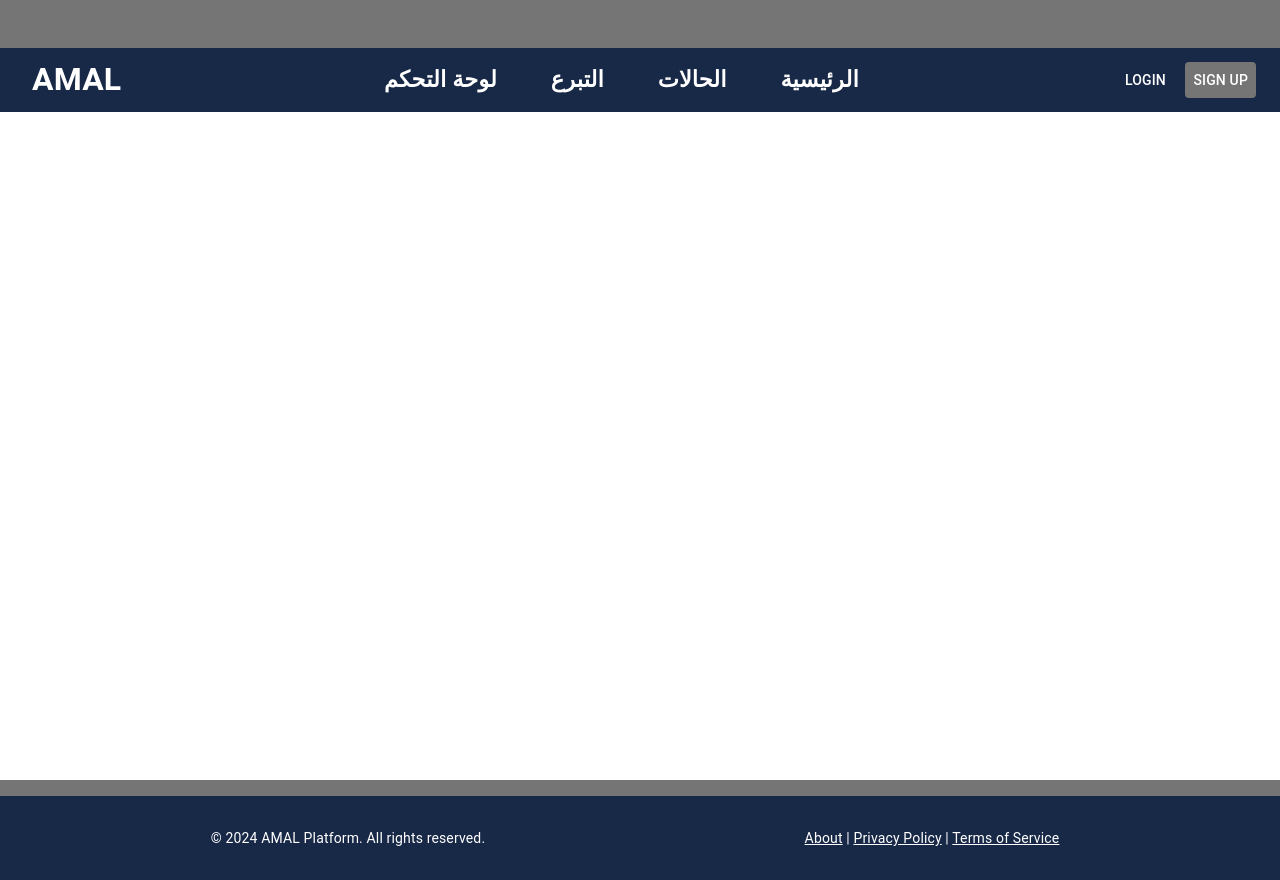
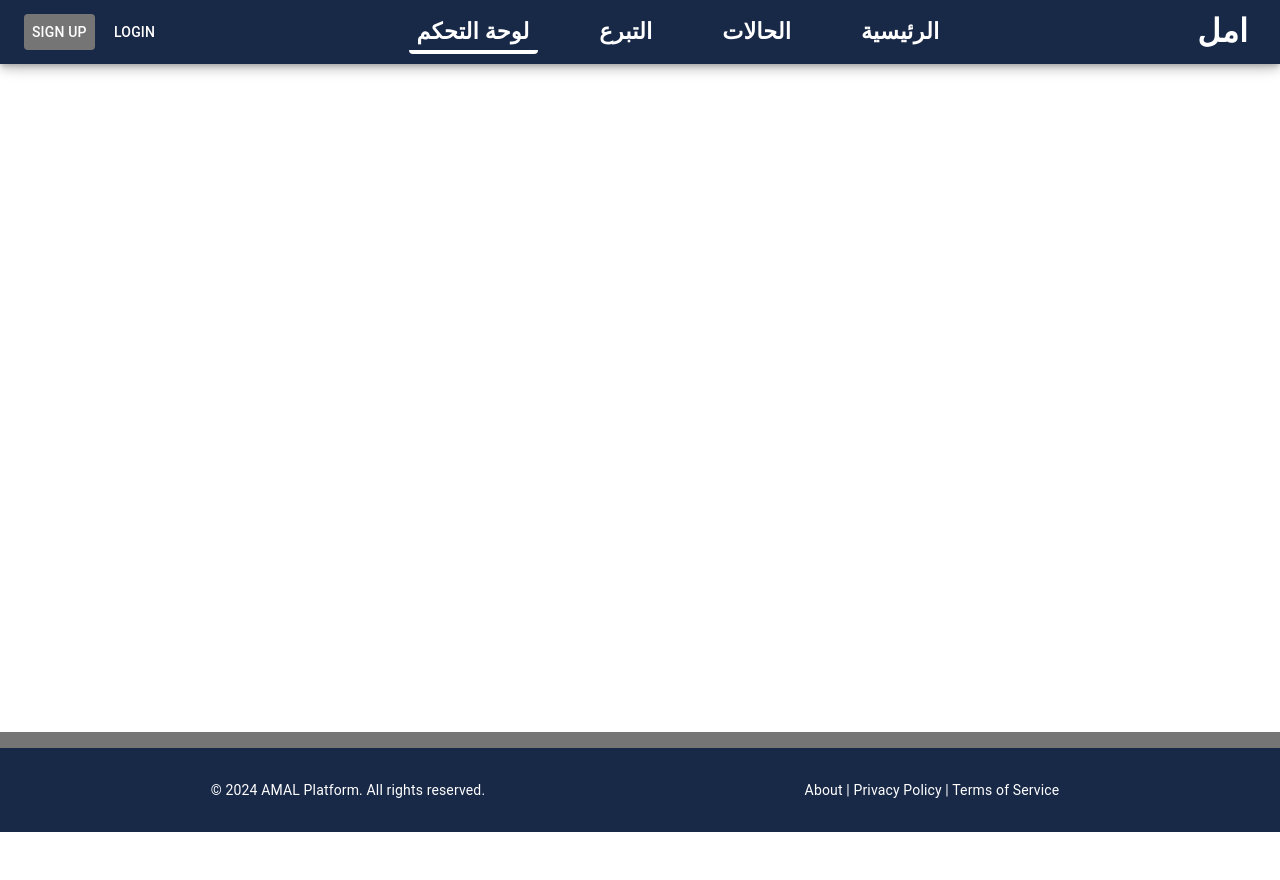
Before and after one commit to husseinzahran7/Front-end-Forijat, a React (Vite) app: page /dashboard in a window 1280 px wide. After the commit the page ends 832 px from the top, so only its background shows below. Built offline with nearby package versions, Linux system fonts and the light colour scheme.

Commit message:
navbar updated arabic web done

```diff
--- a/src/components/Footer.jsx
+++ b/src/components/Footer.jsx
@@ -26,17 +26,17 @@ function Footer() {
               </Typography>
             </Grid>
 
-            <Grid item xs={12} sm={6} md={6}>
-              <Typography variant="body2" align="center">
-                <Link color="inherit" href="/about">
+            <Grid item xs={12} sm={6} md={6} >
+              <Typography variant="body2" align="center" >
+                <Link color="inherit" href="/about" sx={{textDecoration: 'none'}}>
                   About
                 </Link>
                 {' | '}
-                <Link color="inherit" href="/privacy">
+                <Link color="inherit" href="/privacy" sx={{textDecoration: 'none'}}>
                   Privacy Policy
                 </Link>
                 {' | '}
-                <Link color="inherit" href="/terms">
+                <Link color="inherit" href="/terms" sx={{textDecoration: 'none'}}>
                   Terms of Service
                 </Link>
               </Typography>
--- a/src/components/Layout.jsx
+++ b/src/components/Layout.jsx
@@ -10,7 +10,7 @@ function Layout({ children }) {
 
     <Box
 
-    sx={{mt:{xs:10,md:10},mb:0, display: 'flex', flexDirection: 'column', minHeight: '100vh',minWidth: '80vw',
+    sx={{mt:{xs:4,md:4},mb:0, display: 'flex', flexDirection: 'column', minHeight: '100vh',minWidth: '80vw',
     // border: '1px solid red'
      }}>
       <Box>
--- a/src/components/NavBar.jsx
+++ b/src/components/NavBar.jsx
@@ -12,8 +12,9 @@ import {
   ListItemText,
   Container,
 } from "@mui/material";
-import { Link as RouterLink } from "react-router-dom";
+import { Link as RouterLink, useLocation } from "react-router-dom";
 import MenuIcon from "@mui/icons-material/Menu";
+import ArrowBackIosNewIcon from "@mui/icons-material/ArrowBackIosNew";
 
 // const navItems = [
 //   { title: "Home", path: "/" },
@@ -23,10 +24,12 @@ import MenuIcon from "@mui/icons-material/Menu";
 // ];
 
 const navItems = [
-  { title: "الرئيسية ", path: "/" }, // Home in Arabic
-  { title: "الحالات ", path: "/cases" }, // Cases in Arabic
-  { title: "التبرع ", path: "/donate" }, // Donate in Arabic
-  { title: "لوحة التحكم ", path: "/dashboard" }, // Dashboard in Arabic
+  { title: "الرئيسية ", path: "/", selected: false }, // Home in Arabic
+  { title: "الحالات ", path: "/cases", selected: false }, // Cases in Arabic
+  { title: "التبرع ", path: "/donate", selected: false }, // Donate in Arabic
+  { title: "لوحة التحكم", path: "/dashboard", selected: false }, // Dashboard in Arabic
+
+
 ];
 
 const names = {
@@ -41,20 +44,64 @@ const names = {
 
 function Navbar() {
   const [mobileOpen, setMobileOpen] = useState(false);
+  const location = useLocation();
 
   const handleDrawerToggle = () => {
     setMobileOpen(!mobileOpen);
   };
 
+  navItems.forEach((item) => {
+    item.selected = item.path === location.pathname;
+  });
+
   const drawer = (
-    <Box onClick={handleDrawerToggle} sx={{ textAlign: "center" }}>
-      <Typography variant="h6" sx={{ my: 2, color: "primary.main" }}>
-        {names.en.logoName}
+    <Box onClick={handleDrawerToggle} sx={{ textAlign: "center" , direction:'rtl' }}>
+      <Typography
+        variant="h6"
+        sx={{
+          my: 2,
+          color: "primary.main",
+          fontFamily: "Roboto",
+          fontSize: "1.6rem",
+          fontWeight: "bold",
+          // direction: "rtl",
+        }}
+      >
+        {names.ar.logoName}
       </Typography>
+
+      {/* add button close the drawer */}
+
+      <IconButton
+        onClick={handleDrawerToggle}
+        sx={{
+          position: "absolute",
+          top: "1rem",
+          right: "1rem",
+          color: "primary.main",
+        }}
+      >
+        <ArrowBackIosNewIcon />
+      </IconButton>
+
       <List>
         {navItems.map((item) => (
-          <ListItem key={item.title} component={RouterLink} to={item.path}>
-            <ListItemText primary={item.title} />
+          <ListItem
+            key={item.title}
+            component={RouterLink}
+            to={item.path}
+            selected={location.pathname === item.path}
+            onClick={() => {
+              navItems.forEach((i) => (i.selected = false));
+              item.selected = true;
+            }}
+            sx={{
+              backgroundColor: item.selected ? "primary.main" : "transparent",
+              color: item.selected ? "white" : "text.primary",
+              // direction: "rtl",
+            }}
+          >
+            <ListItemText primary={item.title}  />
           </ListItem>
         ))}
       </List>
@@ -63,9 +110,10 @@ function Navbar() {
 
   return (
     <>
-      <AppBar position="fixed" color="primary" elevation={0}>
+
+      <AppBar position="fixed" color="primary" elevation={6} sx={{direction:'rtl'}}>
         {/* <Toolbar sx={{ justifyContent: "space-between" , bgcolor:'secondary.main'}}/> */}
-        <Box sx={{  py:3 ,bgcolor:'secondary.main'  }}></Box>
+        {/* <Box sx={{ py: 3, bgcolor: "secondary.main" }}></Box> */}
         <Toolbar
           sx={{
             justifyContent: "space-between",
@@ -80,7 +128,6 @@ function Navbar() {
           >
             <MenuIcon />
           </IconButton>
-
 
           <Box sx={{ display: "flex", alignItems: "center" }}>
             <Typography
@@ -103,26 +150,36 @@ function Navbar() {
                 },
               }}
             >
-              {names.en.logoName}
+              {names.ar.logoName}
             </Typography>
           </Box>
-          <Box sx={{ display: { xs: "none", sm: "block" } }}>
+          <Box sx={{direction:'rtl',  display: { xs: "none", md: "block" }  }}>
             {navItems.map((item) => (
               <Button
                 key={item.title}
                 component={RouterLink}
                 to={item.path}
-                sx={ { color: "white" ,
-                   fontSize:"1.4rem",
-                   fontWeight: "bold",
-                  mx: 2,
+                sx={{
+
+                  color: "white",
+                  fontSize: "1.4rem",
+                  fontWeight: "bold",
+                  mx: 3,
                   display: {
-                  xs: "none",
-                  sm: "inline",
-                  textAlign: "left",
-                  // mx: 6,
-                }, }}
+                    xs: "none",
+                    sm: "inline",
+                    textAlign: "left",
+                  },
 
+                  borderBottom: item.selected ? "solid 4px white" : "none",
+                  // add shadow when selected
+                  // boxShadow: item.selected ? '0px 2px 10px rgba(0, 0, 0, 0.2)' : 'none',
+                  //  on hover add shadow
+                  '&:hover': {boxShadow: '0px 2px 10px rgba(0, 0, 0, 0.2)'
+                  }
+
+
+                }}
               >
                 {item.title}
               </Button>
@@ -157,6 +214,7 @@ function Navbar() {
         }}
         sx={{
           display: { xs: "block", sm: "none" },
+
           "& .MuiDrawer-paper": { boxSizing: "border-box", width: 240 },
         }}
       >
--- a/src/components/SlideShow.jsx
+++ b/src/components/SlideShow.jsx
@@ -1,5 +1,19 @@
 import React, { useEffect, useState } from "react";
 import { Box, Button, Typography } from "@mui/material";
+
+
+const arContent={
+    welcome:"مرحبا بك في منصة امل",
+    description:[
+    "تبرعك يساهم في تغيير حياة شخص ما,  ",
+
+      "كل تبرع، مهما كان صغيراً، يترك أثراً كبيراً."
+
+
+    ],
+    buttonLabel:"تبرع الان",
+
+}
 
 const SlideShow = ({ slides }) => {
   const [currentIndex, setCurrentIndex] = useState(0);
@@ -75,7 +89,8 @@ const SlideShow = ({ slides }) => {
               component="h1"
               sx={{ animation: "fadeIn 1s ease-in-out" }}
             >
-              Welcome to AMAL
+              {arContent.welcome}
+              {/* Welcome to AMAL */}
             </Typography>
             <Typography
               variant="subtitle1"
@@ -84,7 +99,8 @@ const SlideShow = ({ slides }) => {
                 animation: "fadeIn2 2s ease-in-out",
               }}
             >
-              Empowering freedom through compassion and community support
+              {/* Empowering freedom through compassion and community support */}
+              {arContent.description}
             </Typography>
 
             {/* Display navigation dots */}
@@ -128,7 +144,8 @@ const SlideShow = ({ slides }) => {
                 animation: "fadeIn3 3s ease-in-out",
               }}
             >
-              Donate Now
+              {arContent.buttonLabel}
+              {/* Donate Now */}
             </Button>
           </Box>
         </Box>
--- a/src/userPages/Home.jsx
+++ b/src/userPages/Home.jsx
@@ -29,10 +29,12 @@ const slides = [
   // 'https://images.unsplash.com/photo-1587691592099-24045742c181?fm=jpg&q=60&w=3000&ixlib=rb-4.0.3&ixid=M3wxMjA3fDB8MHxwaG90by1wYWdlfHx8fGVufDB8fHx8fA%3D%3D',
   // "https://i.pinimg.com/736x/c7/ce/60/c7ce60e236769cb9064c5a1114407771.jpg",
   "https://images.unsplash.com/photo-1618620864043-896c2d11c7fc?q=80&w=2070&auto=format&fit=crop&ixlib=rb-4.0.3&ixid=M3wxMjA3fDB8MHxwaG90by1wYWdlfHx8fGVufDB8fHx8fA%3D%3D",
-  "https://images.unsplash.com/photo-1500206329404-5057e0aefa48?q=80&w=1776&auto=format&fit=crop&ixlib=rb-4.0.3&ixid=M3wxMjA3fDB8MHxwaG90by1wYWdlfHx8fGVufDB8fHx8fA%3D%3D",
 
-  "https://images.unsplash.com/photo-1546450334-5a84ac3a1f0e?q=80&w=2074&auto=format&fit=crop&ixlib=rb-4.0.3&ixid=M3wxMjA3fDB8MHxwaG90by1wYWdlfHx8fGVufDB8fHx8fA%3D%3D",
+"https://img.freepik.com/free-photo/faith-christian-concept-spiritual-prayer-hands-sun-shine_1150-9112.jpg?t=st=1733002045~exp=1733005645~hmac=1b8a29204afc2beb8dd2f837aa9c1ccab06c877a68225dd8ab078e62c7d9b501&w=996",
+"https://images.unsplash.com/photo-1500206329404-5057e0aefa48?q=80&w=1776&auto=format&fit=crop&ixlib=rb-4.0.3&ixid=M3wxMjA3fDB8MHxwaG90by1wYWdlfHx8fGVufDB8fHx8fA%3D%3D",
+  // "https://images.unsplash.com/photo-1546450334-5a84ac3a1f0e?q=80&w=2074&auto=format&fit=crop&ixlib=rb-4.0.3&ixid=M3wxMjA3fDB8MHxwaG90by1wYWdlfHx8fGVufDB8fHx8fA%3D%3D",
   // "https://images.unsplash.com/photo-1554702781-ce40d39ae66a?q=80&w=2070&auto=format&fit=crop&ixlib=rb-4.0.3&ixid=M3wxMjA3fDB8MHxwaG90by1wYWdlfHx8fGVufDB8fHx8fA%3D%3D",
+  "https://img.freepik.com/free-photo/teenage-girl-with-praying-sunny-nature_1150-7219.jpg?t=st=1733002105~exp=1733005705~hmac=0935642d7530423949a41caeac137d455c9fc1ca93c4b4302c142bf7ad68537f&w=996",
 
 
 ];
```
